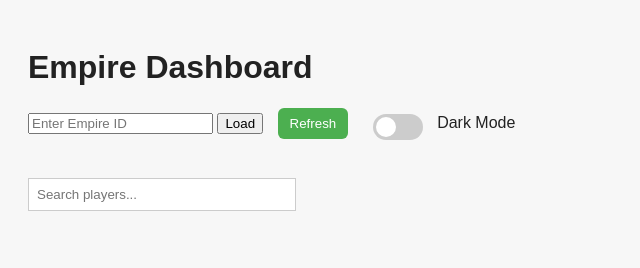
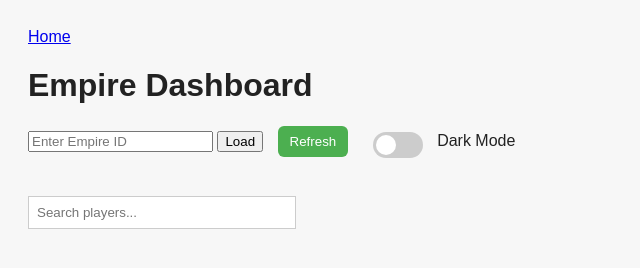
Before and after one commit to ca3wilkes/bitcraftdashboards, a plain HTML site: page index.html in a window 1280 px wide. Shown: the whole page, without its empty margins (0-640 px from the left). Drawn offline with Linux system fonts and the light colour scheme.

Commit message:
Added for testing

```diff
--- a/index.html
+++ b/index.html
@@ -270,7 +270,9 @@
 </head>
 
 <body>
-
+  <div>
+    <a href="=index.html"> Home </a>
+  </div>
   <h1>Empire Dashboard</h1>
 
   <input id="empireId" placeholder="Enter Empire ID">
```
